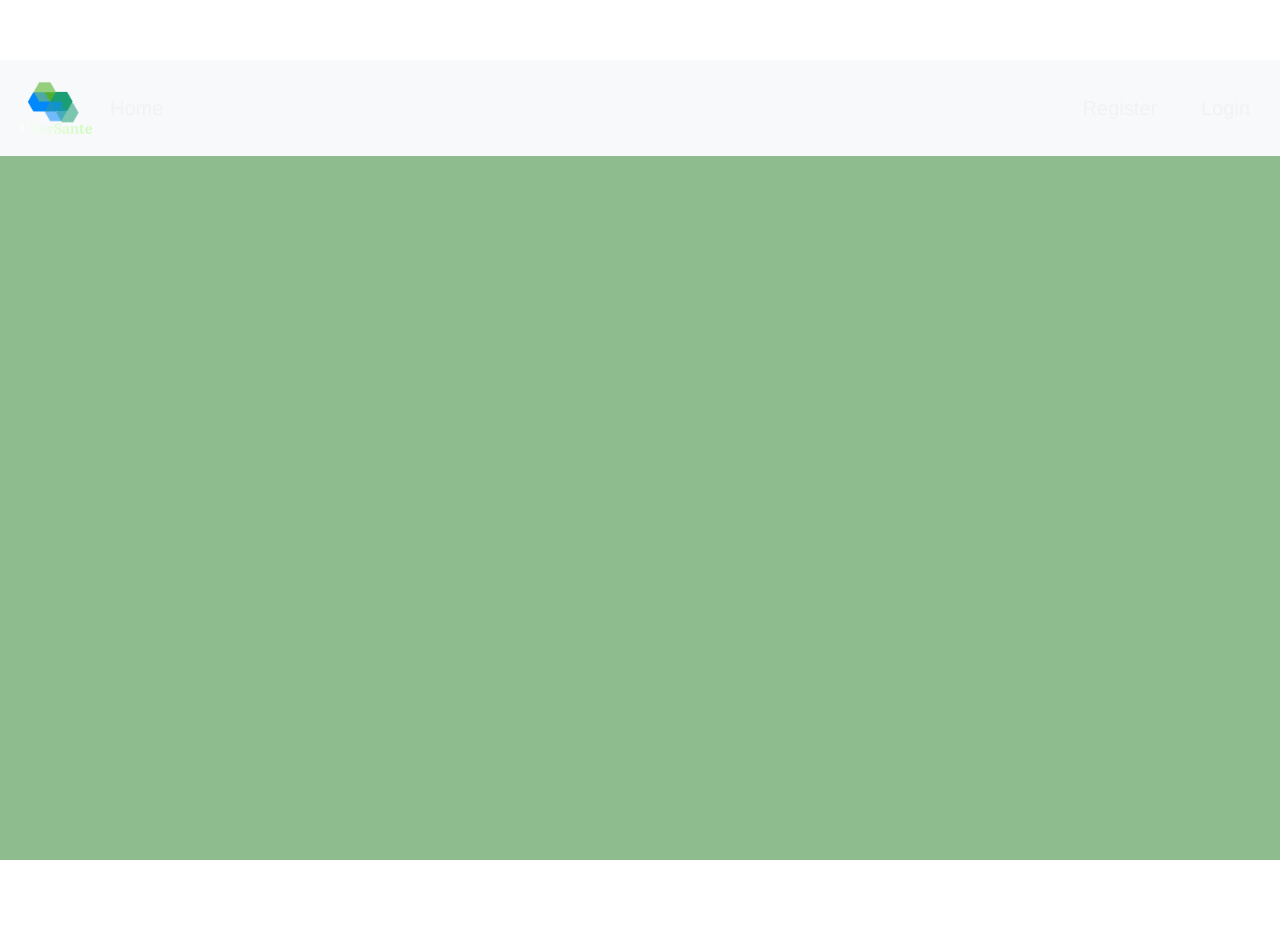
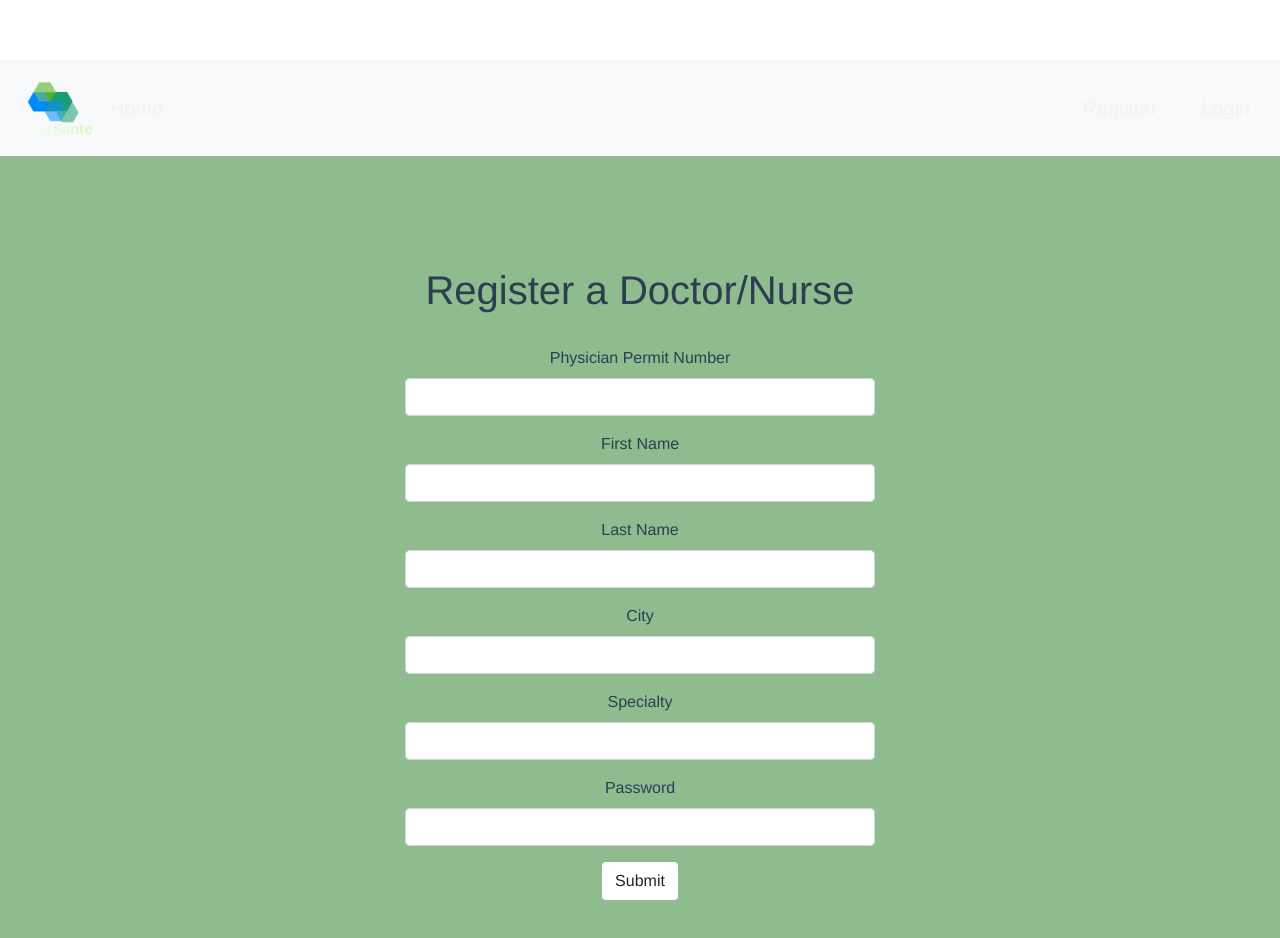
Before and after one commit to aa-software2112/SOEN_344, a Vue app in the folder client/: page /registerDoctor in a window 1280 px wide. Shown: the top 938 px of the page. Before the commit the page ends 860 px from the top, so only its background shows below. Built offline with nearby package versions, Linux system fonts and the light colour scheme.

Commit message:
Update register doctor

```diff
--- a/client/src/components/Navbar.vue
+++ b/client/src/components/Navbar.vue
@@ -8,14 +8,14 @@
       <a class="navbar-brand" href="/">Home</a>
     </div>
     <div class="navbar-right">
-    <a class="navbar-brand" href="/Register" v-if="this.$cookies.get('logged') == 'False' || !this.$cookies.isSet">Register</a>
-    <a class="navbar-brand" href="#" v-if="this.$cookies.get('logged') == 'True' && this.$cookies.get('user_type') == 'admin'">Register Doctor/Nurse</a>
-    <a class="navbar-brand" href="/Login" v-if="this.$cookies.get('logged') == 'False' || !this.$cookies.isSet">Login</a>
+    <a class="navbar-brand" href="/register" v-if="this.$cookies.get('logged') == 'False' || !this.$cookies.isSet">Register</a>
+    <a class="navbar-brand" href="/registerDoctor" v-if="this.$cookies.get('logged') == 'True' && this.$cookies.get('user_type') == 'admin'">Register Doctor/Nurse</a>
+    <a class="navbar-brand" href="/login" v-if="this.$cookies.get('logged') == 'False' || !this.$cookies.isSet">Login</a>
 
     <!-- Patient Tabs-->
-    <a class="navbar-brand" href="/Cart" v-if="this.$cookies.get('logged') == 'True' || !this.$cookies">Cart</a>
-    <a class="navbar-brand" href="/Schedule" v-if="this.$cookies.get('logged') == 'True' || !this.$cookies">Schedule Appointment</a>
-    <a class="navbar-brand" href="/Appointment" v-if="this.$cookies.get('logged') == 'True' || !this.$cookies">Appointment</a>
+    <a class="navbar-brand" href="/cart" v-if="this.$cookies.get('logged') == 'True' || !this.$cookies">Cart</a>
+    <a class="navbar-brand" href="/schedule" v-if="this.$cookies.get('logged') == 'True' || !this.$cookies">Schedule Appointment</a>
+    <a class="navbar-brand" href="/appointment" v-if="this.$cookies.get('logged') == 'True' || !this.$cookies">Appointment</a>
     </div>
 </nav>
 </div>
--- /dev/null
+++ b/client/src/components/RegisterDoctor.vue
@@ -0,0 +1,98 @@
+/* eslint-disable */
+<template>
+<div id="app-container">
+    <div id="main-content-area" class="main-color content-fluid">
+        <h1> Register a Doctor/Nurse </h1>
+        </br>
+        <div class="container reg-container" id="doctor-reg">
+
+            <form class="reg-form" action="http://localhost:5000/registerDoctor/" method="put">
+
+                <div class="form-group">
+                    <label for="physician_permit_nb">Physician Permit Number</label>
+                    <input type="text" class="form-control" name="physician_permit_nb" id="physician_permit_nb">
+                </div>
+                <div class="form-group">
+                    <label for="first_name">First Name</label>
+                    <input type="text" class="form-control" name="first_name" id="first_name">
+                </div>
+                <div class="form-group">
+                    <label for="last_name">Last Name</label>
+                    <input type="text" class="form-control" name="last_name" id="last_name">
+                </div>
+                <div class="form-group">
+                    <label for="city">City</label>
+                    <input type="text" class="form-control" name="city" id="city">
+                </div>
+                <div class="form-group">
+                    <label for="specialty">Specialty</label>
+                    <input type="text" class="form-control" name="specialty" id="specialty">
+                </div>
+                <div class="form-group">
+                    <label for="password">Password</label>
+                    <input type="password" class="form-control" name="password" id="password">
+                </div>
+
+                <button @click.prevent="getFormValues()" type="submit" class="btn btn-default submit">Submit</button>
+            </form>
+
+        </div>
+    </div>
+
+</div>
+</template>
+
+<script>
+import axios from 'axios'
+
+export default {
+  name: 'RegisterDoctor',
+
+  data() {
+    return {
+        info: null
+
+    }
+  },
+
+  methods: {
+    getFormValues()
+    {
+        /* Do something to extract values and send a "PUT"... */
+
+
+
+    }
+  }
+
+  /*
+  methods: {
+
+    getResponse() {
+       axios
+       .post('http://localhost:5000/login', {health_card_nb:'XGCB 1090 0810', password:'password'},
+            { headers: {'Content-Type': 'application/x-www-form-urlencoded'}})
+      .then(response => {this.info = response;
+      console.log(response);
+      })
+      .catch(error => {
+      this.info = error;
+    })
+    }
+
+  },
+  created() {
+    this.getResponse()
+  }
+ */
+}
+</script>
+
+<!-- Add "scoped" attribute to limit CSS to this component only -->
+<style>
+#app
+{
+    margin: 0;
+}
+
+</style>
--- a/client/src/router/index.js
+++ b/client/src/router/index.js
@@ -3,6 +3,9 @@ import Router from 'vue-router';
 import Home from '@/components/Home'
 import Navbar from '@/components/Navbar';
 import Register from '@/components/Register';
+import Cart from '@/components/Cart'
+import Schedule from '@/components/Schedule'
+import RegisterDoctor from '@/components/RegisterDoctor';
 import axios from 'axios';
 import * as Cookies from 'js-cookie';
 
@@ -27,6 +30,21 @@ export default new Router({
       path: '/register',
       name: 'Register',
       component: Register
+    },
+    {
+      path: '/cart',
+      name: 'Cart',
+      component: Cart
+    },
+    {
+      path: '/schedule',
+      name: 'Schedule',
+      component: Schedule
+    },
+    {
+      path: '/registerDoctor',
+      name: 'RegisterDoctor',
+      component: RegisterDoctor
     }
   ]
 });
```
